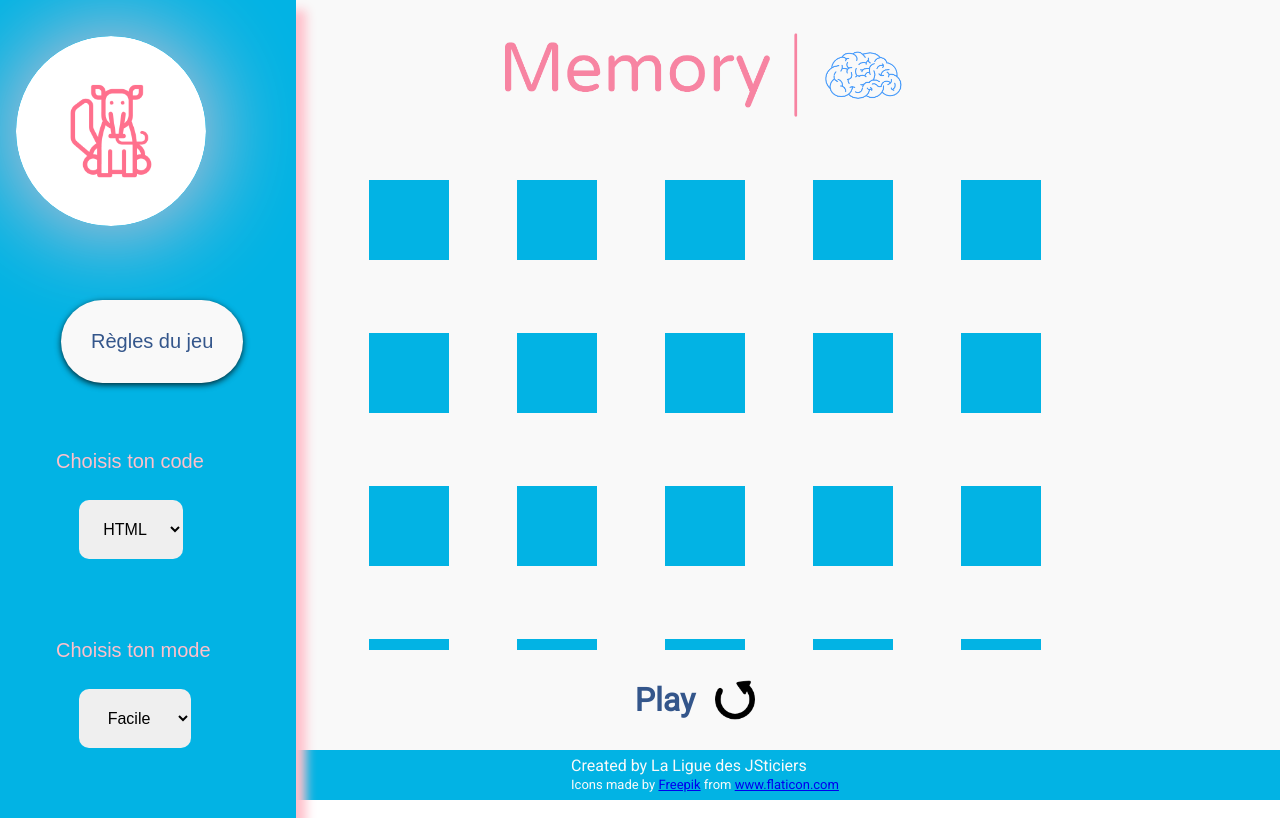
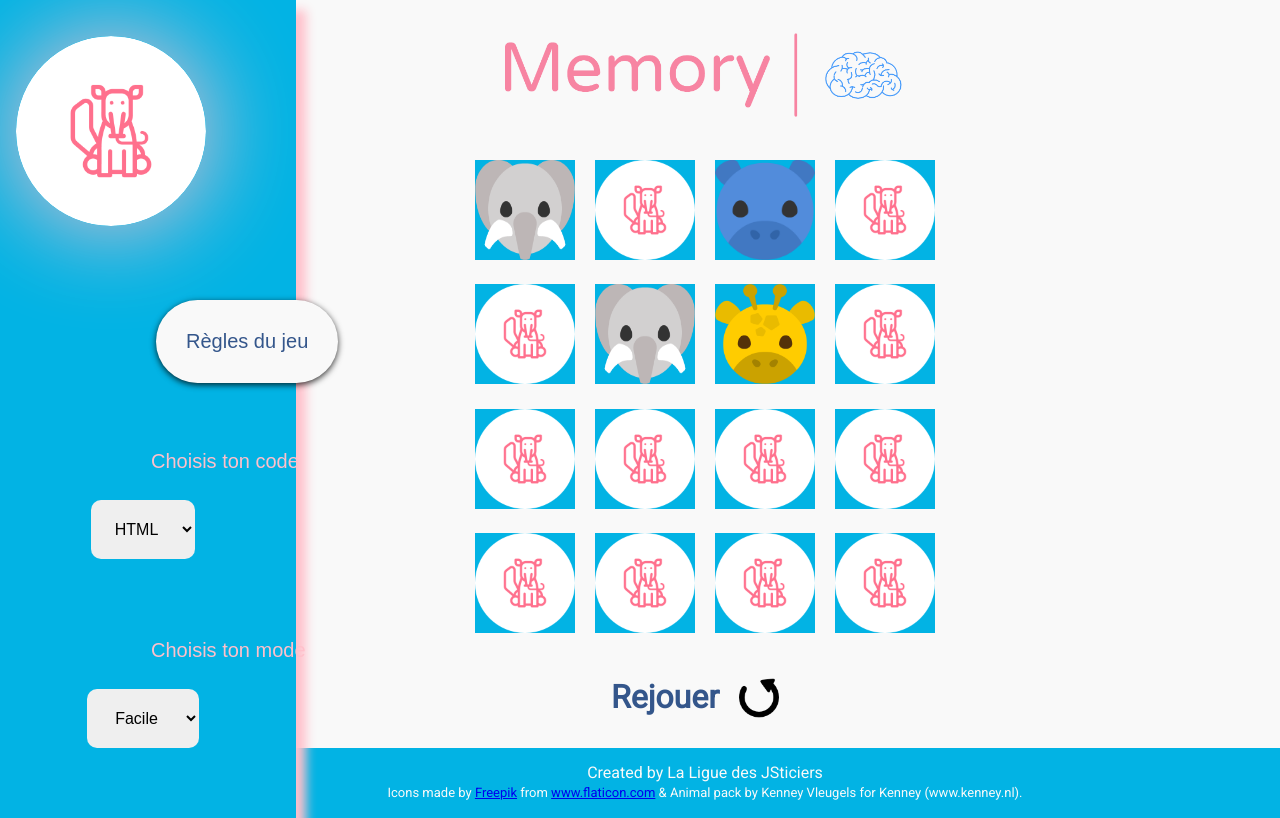
Before and after one commit to Rachid-L/JSticiers-s-memory, a website: page index.html in a window 1280 px wide. Drawn offline with Linux system fonts and the light colour scheme.

Commit message:
Adding functions to make a tabgame + get image value and set the src of the img

```diff
--- a/index.html
+++ b/index.html
@@ -68,46 +68,24 @@
 
     <main>
 
-        <div class="container">
+        <div class="cardContainer">
 
-            <div class="boxcards">
-
-            <div class="card"></div>
-            <div class="card"></div>
-            <div class="card"></div>
-            <div class="card"></div>
-            <div class="card"></div>
-            <div class="card"></div>
-            <div class="card"></div>
-            <div class="card"></div>
-            <div class="card"></div>
-            <div class="card"></div>
-            <div class="card"></div>
-            <div class="card"></div>
-            <div class="card"></div>
-            <div class="card"></div>
-            <div class="card"></div>
-            <div class="card"></div>
-            <div class="card"></div>
-            <div class="card"></div>
-            <div class="card"></div>
-            <div class="card"></div>
-
-            </div>
+            <div id="cardGrid"></div>
 
         </div>
 
     </main>
 
     <section id="play">
-        <h1>Play</h1>
+        <h1>Rejouer</h1>
         <img id="replay" src="img/replay.png" alt="Replay arrow">
     </section>
 
     <footer>
         <p>Created by La Ligue des JSticiers
         <br>
-        <span style="font-size: small;">Icons made by <a href="https://www.freepik.com" title="Freepik">Freepik</a> from <a href="https://www.flaticon.com/" title="Flaticon">www.flaticon.com</a></span></p>
+        <span style="font-size: small;">Icons made by <a href="https://www.freepik.com" title="Freepik">Freepik</a> from <a href="https://www.flaticon.com/" title="Flaticon">www.flaticon.com</a> & Animal pack
+            by Kenney Vleugels for Kenney (www.kenney.nl).</span></p>
     </footer>
 
 </body>
--- a/script.js
+++ b/script.js
@@ -1,5 +1,3 @@
-
-
 let clicBtn = document.getElementById("play");
 let menu = document.getElementById("barreMenu");
 
@@ -12,7 +10,6 @@ if (window.matchMedia("(max-width: 900px)").matches) {
   });
 }
 
-
 /* Fonction qui permet de cacher-rendre visible le contenu du menu déroulant
 
 const generalMenu = document.querySelector('nav');
@@ -24,6 +21,79 @@ menuBtn.addEventListener('click', () => {
   generalMenu.classList.toggle('hidden');
 }); */
 
+// Mise en place du jeu
+
+const cardGrid = document.querySelector("#cardGrid");
+
+var arrayGame = [
+  [1,0,3,0],
+  [0,1,2,0],
+  [0,0,0,0],
+  [0,0,0,0]
+];
+
+
+function displayCard(){
+  var txt = "";
+  for (let i = 0; i<arrayGame.length; i++){
+      txt += "<div>";
+      for (let j=0; j<arrayGame[i].length; j++){
+        if (arrayGame[i][j] === 0){
+          txt +="<img class='card' src='img/logo.png'>";
+        }
+        else{
+          txt +="<img class='card' src='" + getImage(arrayGame[i][j]) + "'>";
+        };
+      }
+      txt += "</div>";
+  }
+  cardGrid.innerHTML = txt;
+};
+
+function getImage(valeur){
+  var imgSrc = "";
+  switch(valeur){
+    case 1:
+      imgSrc += "img/elephant.png";
+      break;
+    case 2:
+      imgSrc += "img/giraffe.png";
+      break;
+    case 3:
+      imgSrc += "img/hippo.png";
+      break;
+    case 4:
+      imgSrc += "img/monkey.png";
+      break;
+    case 5:
+      imgSrc += "img/panda.png";
+      break;
+    case 6:
+      imgSrc += "img/parrot.png";
+      break;
+    case 7:
+      imgSrc += "img/penguin.png";
+      break;
+    case 8:
+      imgSrc += "img/pig.png";
+      break;
+    case 9:
+      imgSrc += "img/rabbit.png";
+      break;
+    case 10:
+      imgSrc += "img/snake.png";
+      break;
+  }
+  return imgSrc;
+};
+
+getImage();
+displayCard();
+
+
+/*let card = document.createElement("div");
+card.classList.add("card");
+cardGrid.appendChild(card);*/
 
 // Application d'un addeventlistener pour flip over les cartes au clic
 
--- a/style.css
+++ b/style.css
@@ -15,7 +15,7 @@
     'nav  main'
     'nav  play'
     'nav  foot';
-  grid-template-rows: 150px 1fr 100px 50px;
+  grid-template-rows: 150px 1fr 100px 70px;
   grid-template-columns: 130px 1fr;
   margin: 0;
 }
@@ -163,18 +163,9 @@ button:hover {
 
 /*Disposition des cartes*/
 
-.container {
-  height: 60%;
-  width: 80%;
-  display: flex;
-  flex-wrap: wrap;
-  justify-content: space-around;
-  align-items: center;
-}
-
 .card {
-  height: 80px;
-  width: 80px;
+  height: 100px;
+  width: 100px;
   margin: 10px;
   background-color: var(--main-blue);
 }
@@ -193,6 +184,7 @@ button:hover {
 body{
   color: var(--second-blue);
   font-family: 'Roboto', sans-serif;
+  text-align: center;
 }
 
 header,
@@ -207,6 +199,12 @@ h1 {
 #replay{
   width: 40px;
   padding: 20px;
+  cursor: pointer;
+}
+
+#replay:active{
+  transform: rotateZ(-360deg);
+  transition: all 0.1s ease;
 }
 
 /*MODALE.CSS*/
@@ -350,6 +348,8 @@ input[type="checkbox"] {
   display: none;
 }
 
+#replay:
+
 @keyframes flipOver {
   from {
     transform: perspective(400px) rotate3d(0, 1, 0, 90deg);
```
Also changed, not shown: img/elephant.png (added), img/giraffe.png (added), img/hippo.png (added), img/monkey.png (added), img/panda.png (added), img/parrot.png (added), img/penguin.png (added), img/pig.png (added), img/rabbit.png (added), img/snake.png (added).
